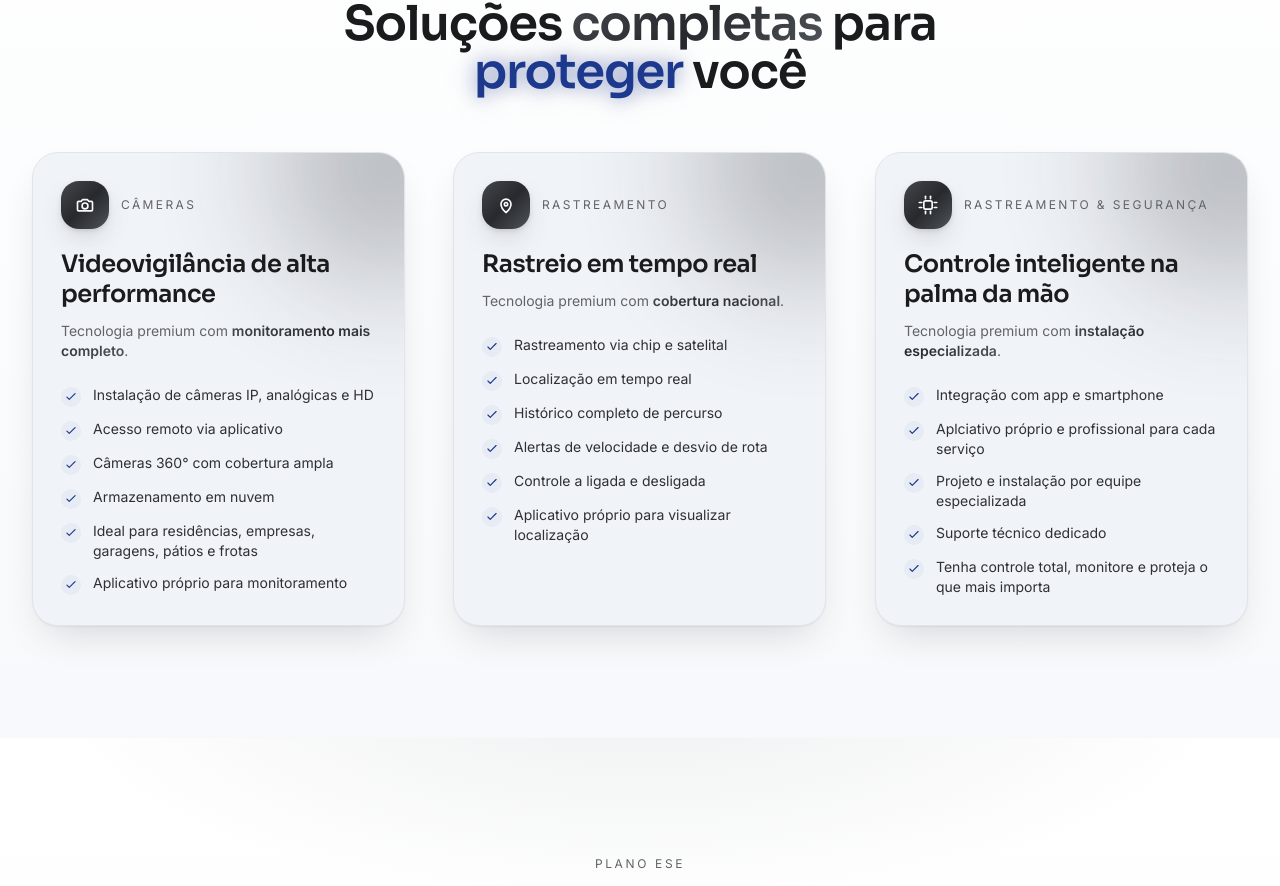
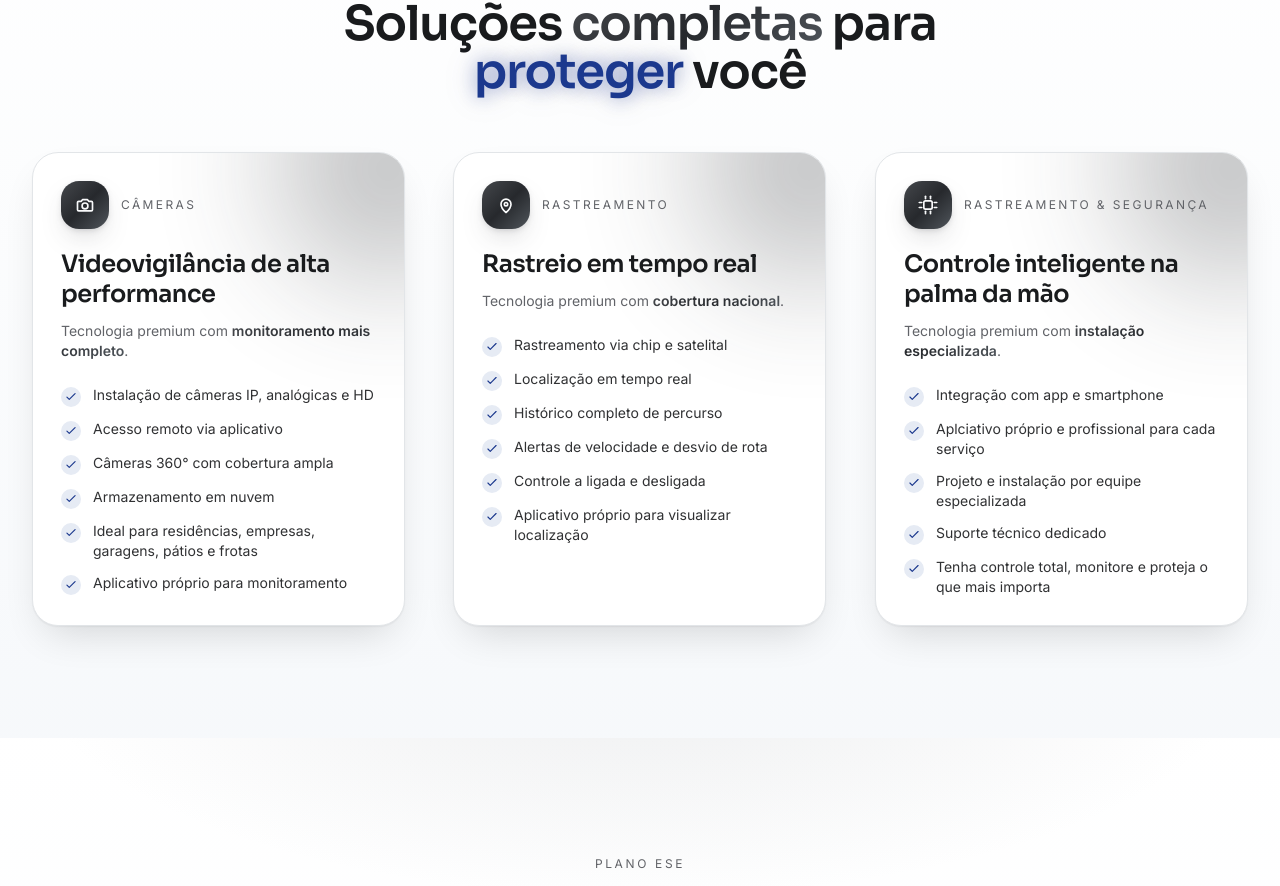
Before and after one commit to Jhonatan-HenriqueS/ese-security, a Next.js app: page / in a window 1280 px wide. Shown: the part 3095-3981 px from the top of the page. Built offline with nearby package versions, Linux system fonts and the light colour scheme.

Commit message:
style: change bg of the card services

```diff
--- a/app/components/landing/Services.tsx
+++ b/app/components/landing/Services.tsx
@@ -79,7 +79,7 @@ export function Services() {
               delay={i * 0.08}
               className="h-full list-none"
             >
-              <article className="group relative h-full overflow-hidden rounded-3xl border border-border p-7 shadow-card transition-all duration-300 hover:scale-[1.015] shadow-card-hover bg-[color-mix(in_oklab,rgb(30_58_138)_6%,white)]">
+              <article className="group relative h-full overflow-hidden rounded-3xl border border-border bg-white p-7 shadow-card transition-all duration-300 hover:scale-[1.015] shadow-card-hover hover:bg-[color-mix(in_oklab,rgb(30_58_138)_6%,white)]">
                 <div
                   aria-hidden
                   className="absolute -top-24 -right-24 h-56 w-56 rounded-full opacity-30 blur-3xl"
```
